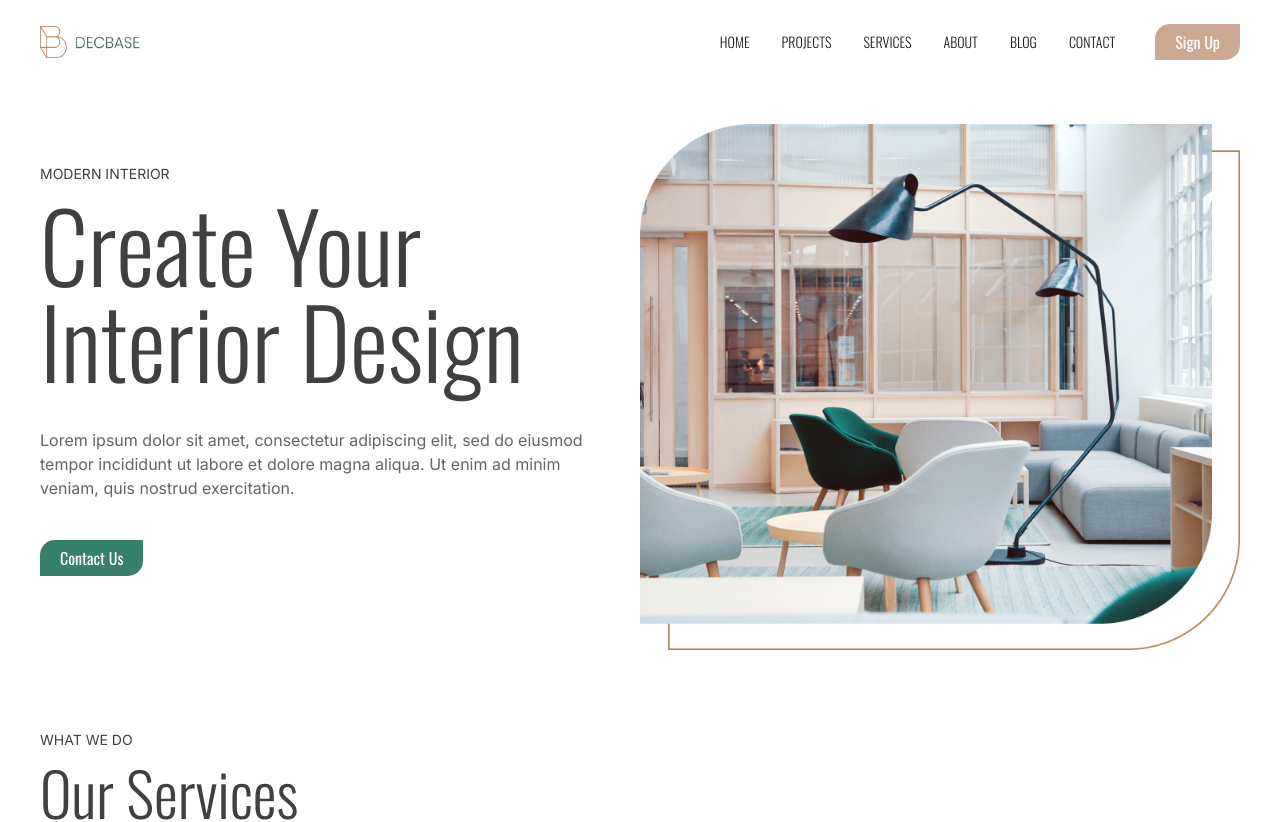
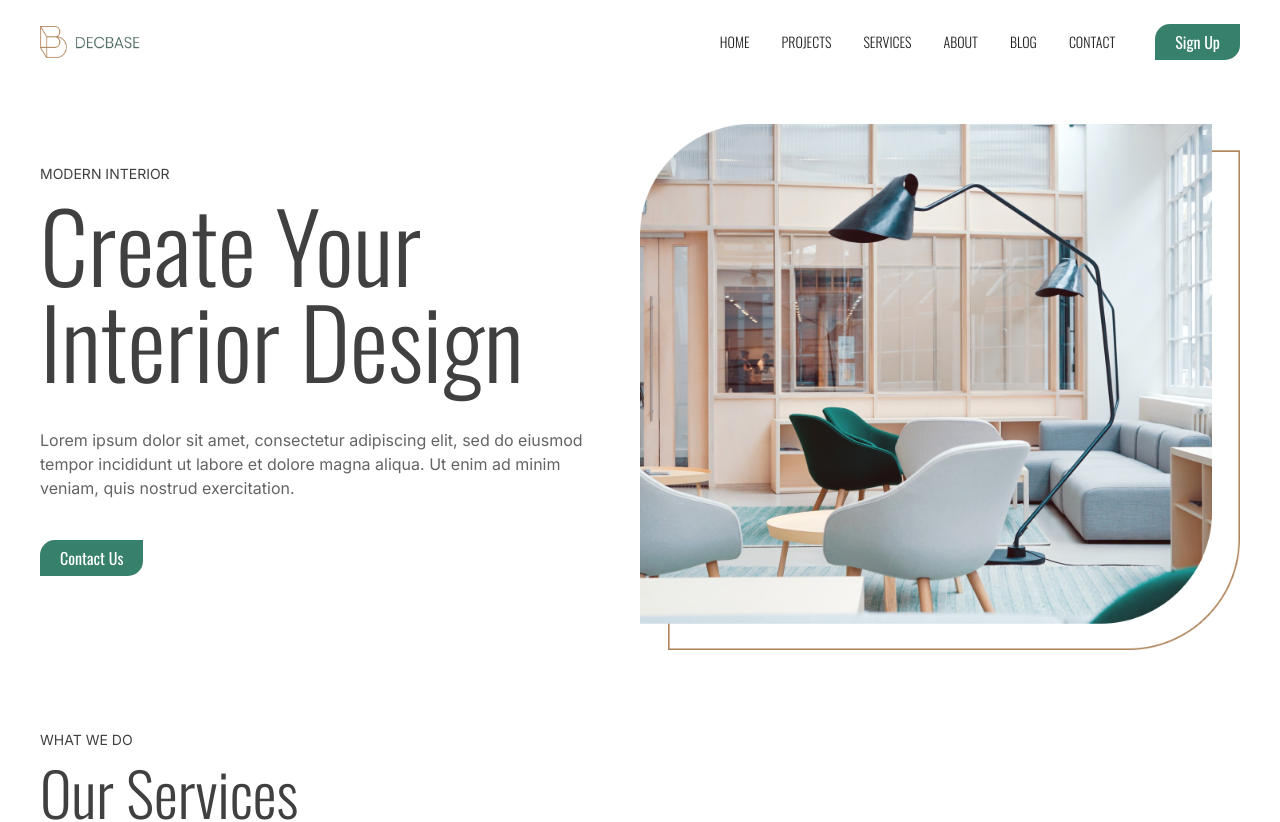
Before and after one commit to MaksymZerkakh/decbase-modern-interior, a Next.js app: page / in a window 1280 px wide. Shown: the top 822 px of the page. Built offline with nearby package versions, Linux system fonts and the light colour scheme.

Commit message:
Changing btn color

```diff
--- a/src/app/components/CustomButton.jsx
+++ b/src/app/components/CustomButton.jsx
@@ -1,11 +1,10 @@
 import React from 'react';
 
 const CustomButton = ({ onClick, children, className, color, radius, type, style, isFormButton }) => {
-  const buttonColor = color || '#CAA892';
-  const secondaryBtnColor = '#37806B';
+  const buttonColor = color || '#37806B';
   const buttonRadius = radius || '15px 0 15px 0';
 
-  const buttonStyle = isFormButton ? { backgroundColor: secondaryBtnColor } : { backgroundColor: buttonColor, borderRadius: buttonRadius };
+  const buttonStyle = isFormButton ? { backgroundColor: buttonColor } : { backgroundColor: buttonColor, borderRadius: buttonRadius };
 
   return (
     <button
```
